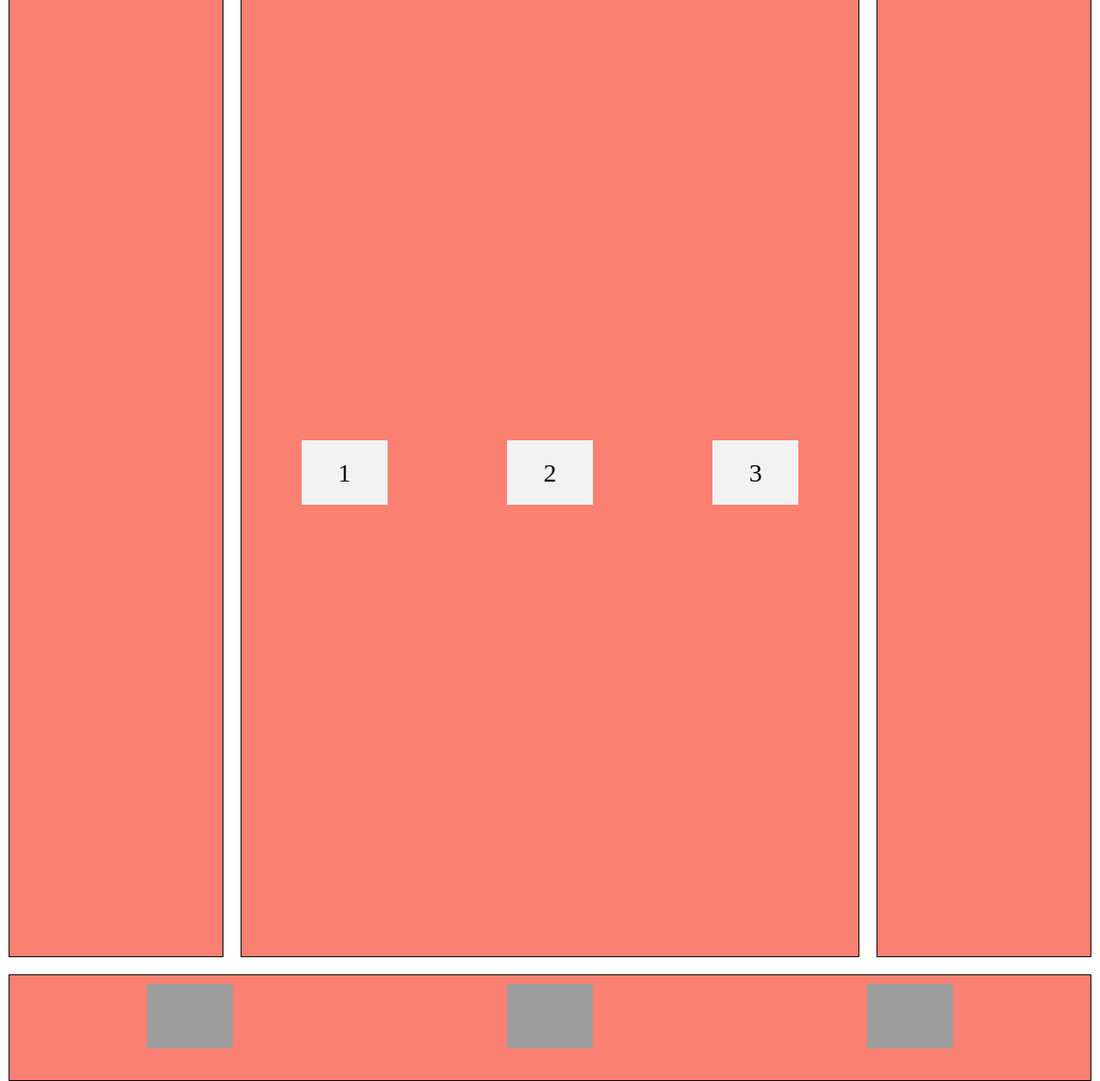
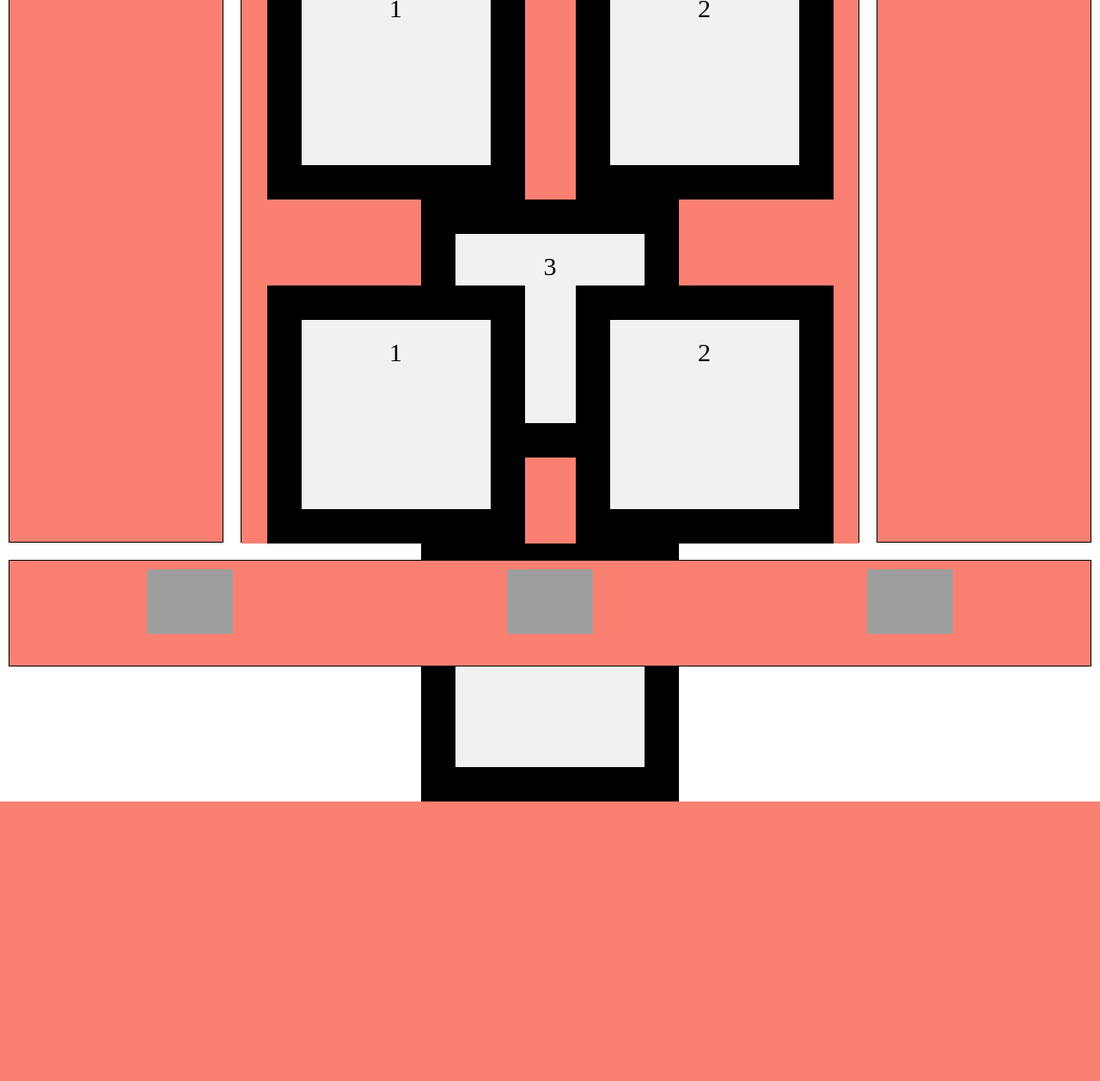
Before and after one commit to JustKevinR/Demos, a PHP site: page / in a window 1280 px wide. Shown: the part 219-1476 px from the top of the page at 86% size. After the commit the page ends 1151 px from the top, so only its background shows below. Run offline with PHP 8.4, Linux system fonts and the light colour scheme; grey boxes are pictures that could not be loaded.

Commit message:
Add files via upload

```diff
--- a/style.css
+++ b/style.css
@@ -15,6 +15,7 @@ body {
     border: black solid 1px;
     background-color: salmon;
     margin: 10px 10px;
+	height: 700px;
 }
 .big {
     flex: 1;
@@ -38,6 +39,7 @@ nav,
     display: flex;
     justify-content: center;
     align-items: center;
+	height: 120px;
 
 }
 .flex-nav a {
@@ -71,7 +73,7 @@ nav,
 }
 .flex-container {
     display: flex;
-    height: 600px;
+    height: 400px;
     flex-wrap: wrap;
     align-content: space-between;
     background-color: salmon;
@@ -79,11 +81,14 @@ nav,
 
     .flex-container > div {
       background-color: #f1f1f1;
-      width: 100px;
+      width: 300px;
+	  height: 300px;
       margin: auto;
       text-align: center;
       line-height: 75px;
       font-size: 30px;
+	  border-style: solid;
+	  border-width: 40px;
     }
     .flex-lio {
       display: flex;
@@ -91,13 +96,18 @@ nav,
       flex-wrap: wrap;
       align-content: space-between;
       background-color: salmon;
+	  height: 300px;
+
       }
 
       .flex-lio > div {
         background-color: #f1f1f1;
-        width: 100px;
+        width: 300px;
+		height: 300px;
         margin: auto;
         text-align: center;
         line-height: 75px;
         font-size: 30px;
+		border-style: solid;
+	    border-width: 40px;
       }
```
